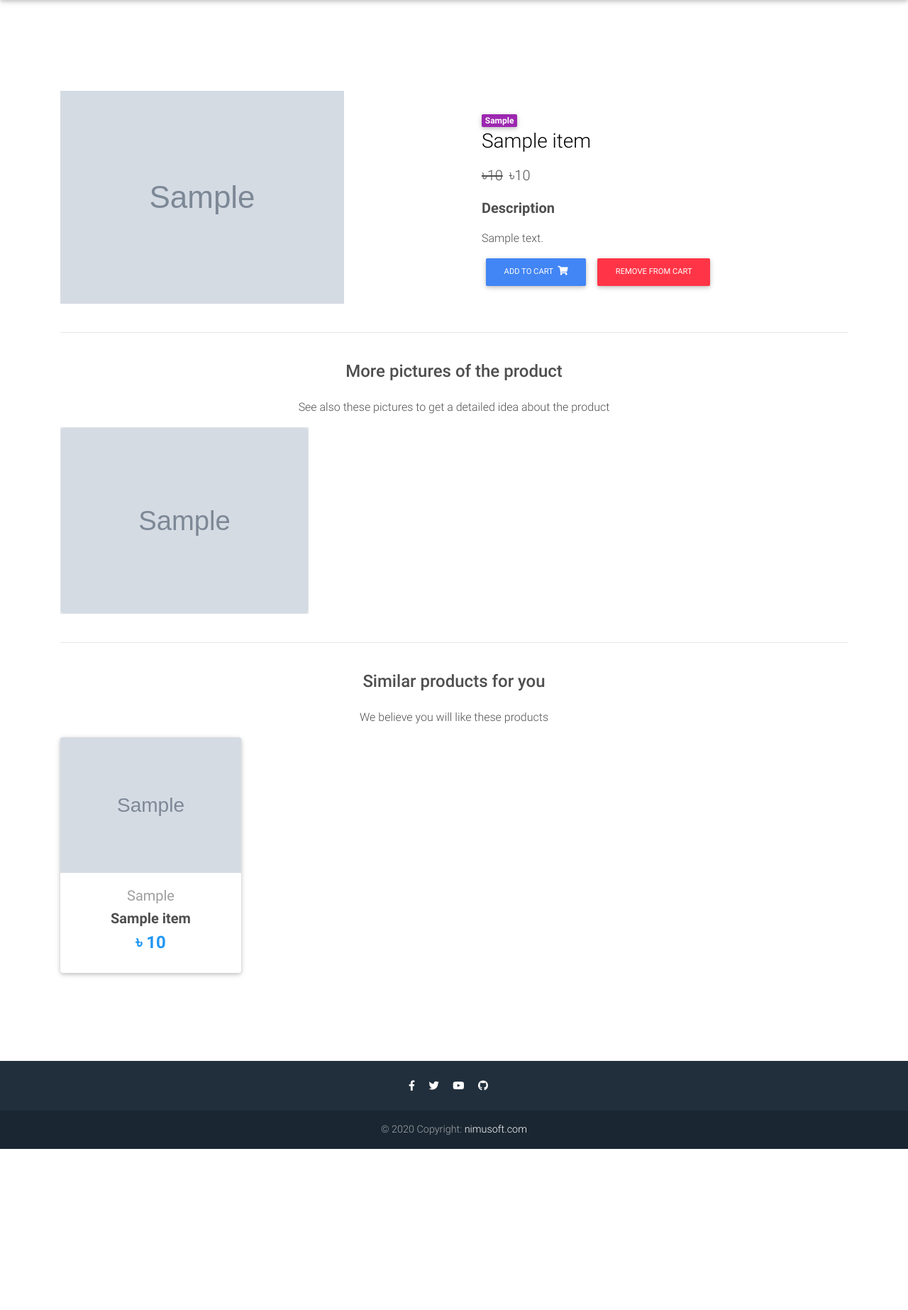
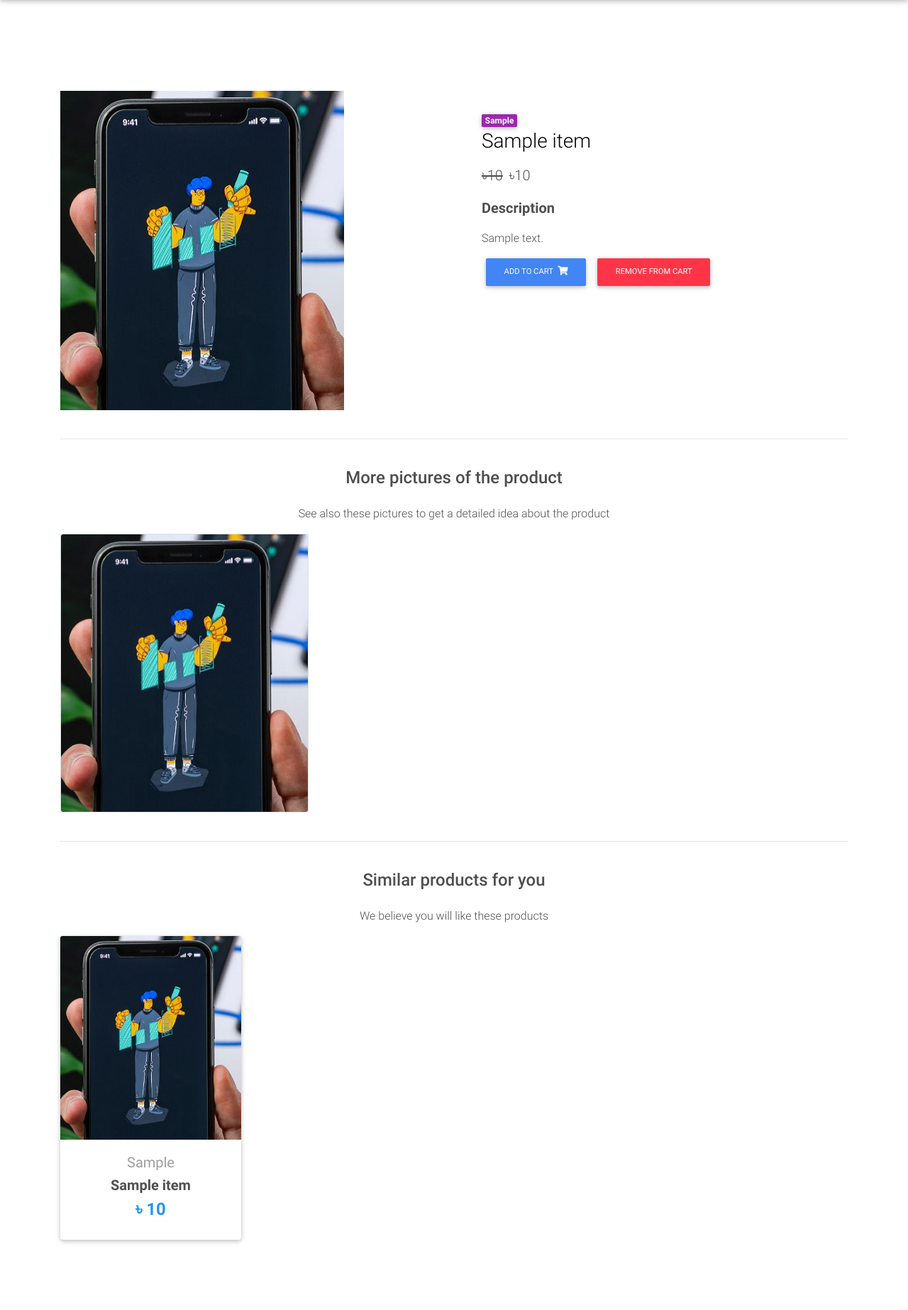
Before and after one commit to floydflava/wefastco, a Django app: template templates/product.html in a window 1280 px wide. Shown: the part 64-1910 px from the top of the page at 71% size. Before the commit the page ends 1683 px from the top, so only its background shows below. Run offline with Django 3.2, Linux system fonts and the light colour scheme; the template is opened without the code that fills it: most values are stand-ins (such as "Sample title", 1, 10 or a date in 2020); grey boxes marked "Sample" are stand-in pictures; parts of the project's set-up code (start-up, migrations or seed data) failed here and were passed over; some libraries are stand-ins or nearby versions.

Commit message:
Update product.html

```diff
--- a/templates/product.html
+++ b/templates/product.html
@@ -14,7 +14,7 @@
         <!--Grid column-->
         <div class="col-md-6 mb-4">
 
-          <img src="{{ item.image.url }}" class="img-fluid imagefixtop" alt="product-image">
+          <img src="/static/img/product.png" class="img-fluid imagefixtop" alt="product-image">
 
 
         </div>
@@ -117,7 +117,7 @@
 
           <div class="view overlay border">
 
-                <img src="{{ item.image.url }}" class="card-img">
+                <img src="/static/img/product.png" class="card-img">
 
               </div>
 
@@ -163,7 +163,7 @@
 
               <div class="view overlay">
                 {% comment %} <img src="https://mdbootstrap.com/img/Photos/Horizontal/E-commerce/Vertical/12.jpg" class="card-img-top" {% endcomment %}
-                <img src="{{ item.image.url }}" class="card-img-top">
+                <img src="/static/img/product.png" class="card-img-top">
                 <a href="{{ item.get_absolute_url }}">
                   <div class="mask rgba-white-slight"></div>
                 </a>
```
